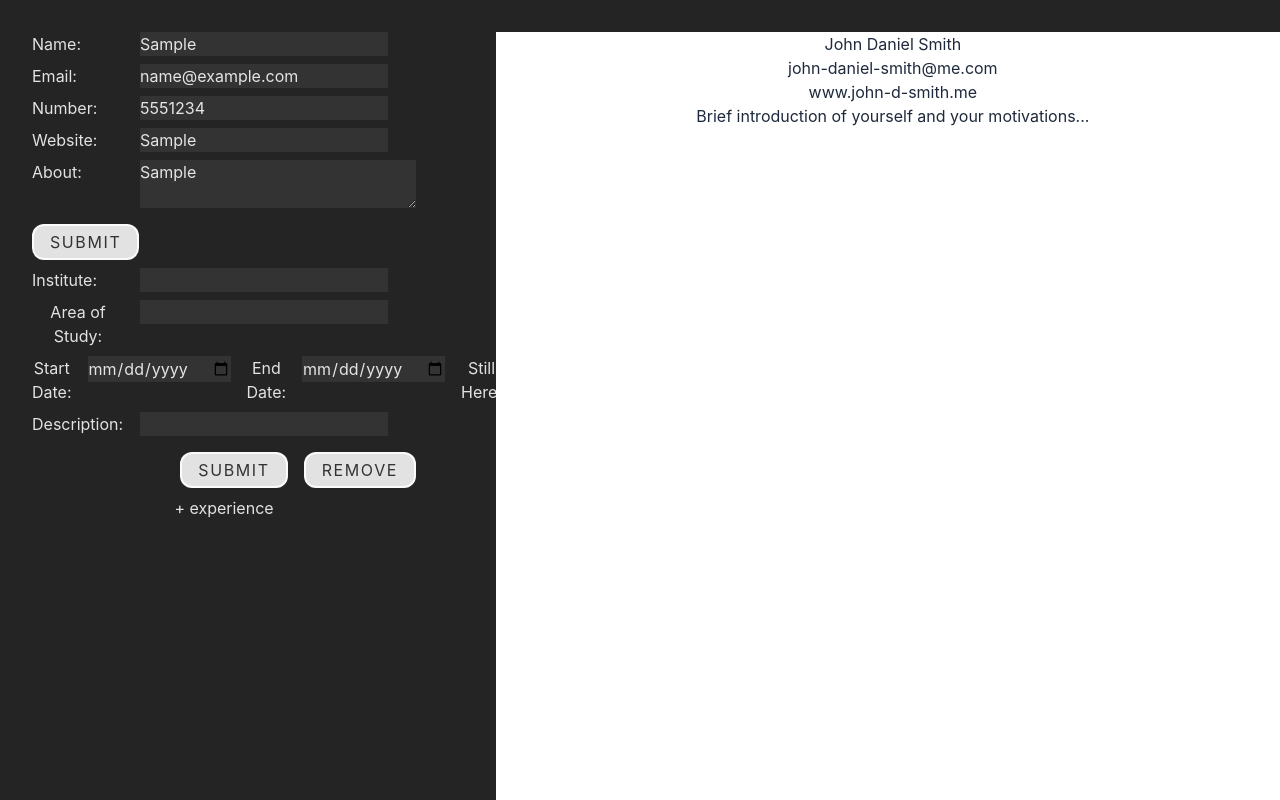
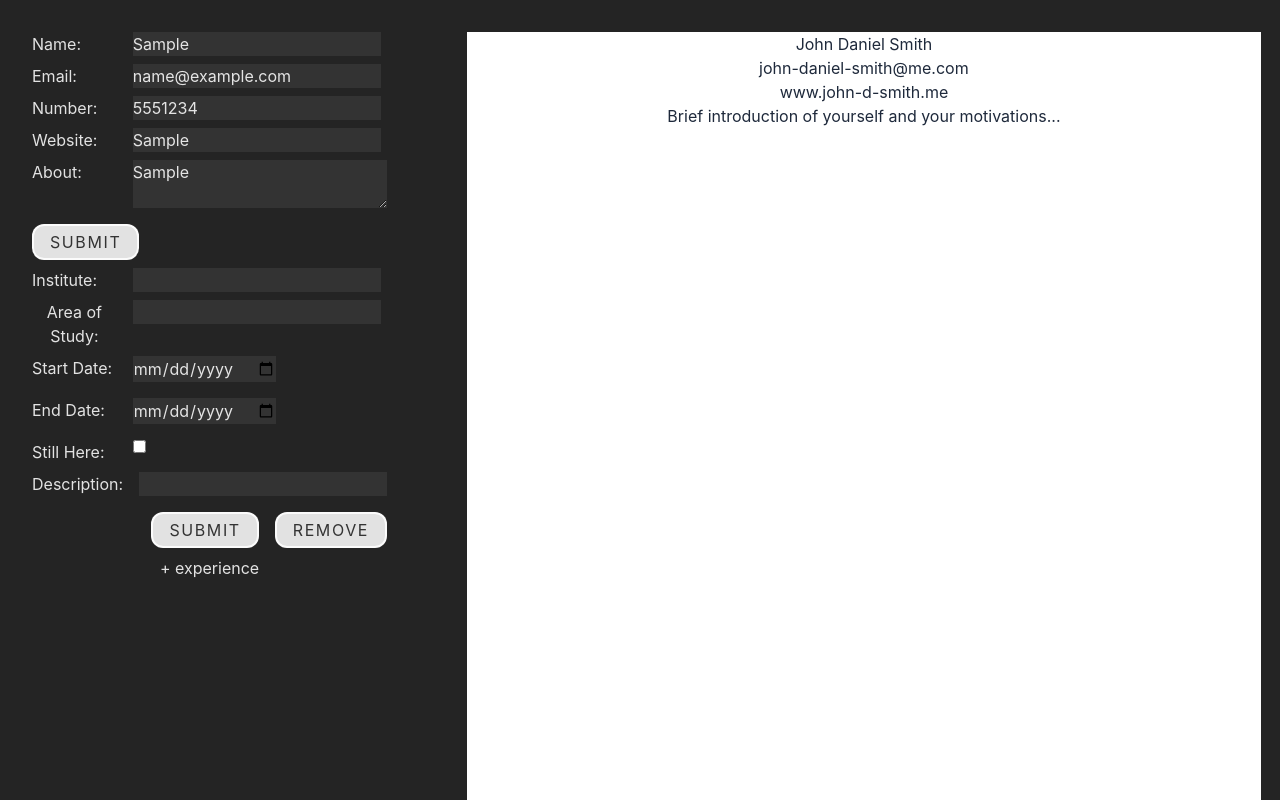
Before and after one commit to owen-addison/odin-react-cv-app, a React (Vite) app: page / in a window 1280 px wide. Both pictures are taken after typing "Sample", "name@example.com", "5551234", "Sample", "Sample" into the empty fields and a click on the button "+ experience". Shown: the top 800 px of the page. Built offline with nearby package versions, Linux system fonts and the light colour scheme.

Commit message:
[style] Change layout of dates-container to column

```diff
--- a/src/components/Experience.jsx
+++ b/src/components/Experience.jsx
@@ -38,7 +38,7 @@ function Experience({ type, educationDetails, setEducationDetails }) {
             onChange={handleChange}
             required={true}
           />
-          <div className="dates-container flex gap-4">
+          <div className="dates-container flex flex-col gap-4">
             <FormGroup
               label="Start Date:"
               type="date"
@@ -94,7 +94,7 @@ function Experience({ type, educationDetails, setEducationDetails }) {
             onChange={handleChange}
             required={true}
           />
-          <div className="dates-container flex gap-4">
+          <div className="dates-container flex flex-col gap-4">
             <FormGroup
               label="Start Date:"
               type="date"
```
